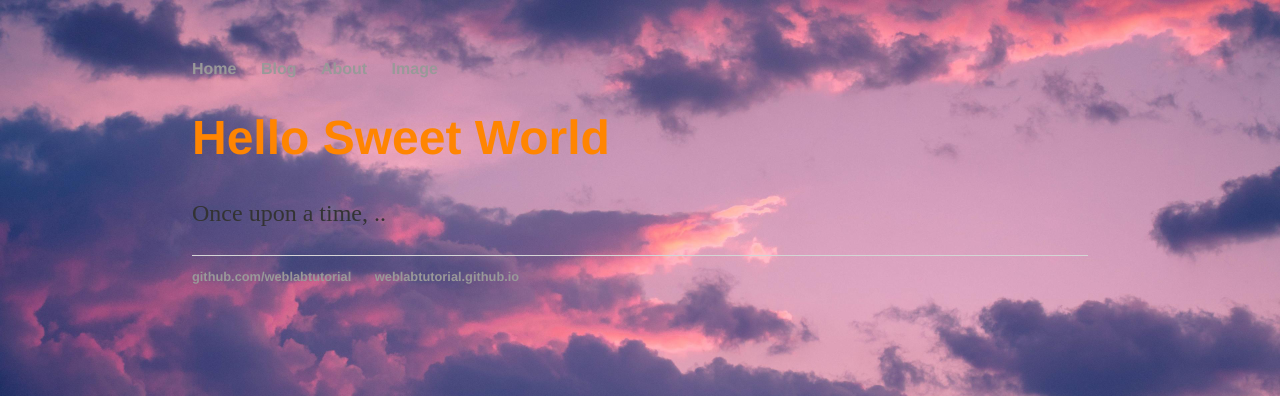
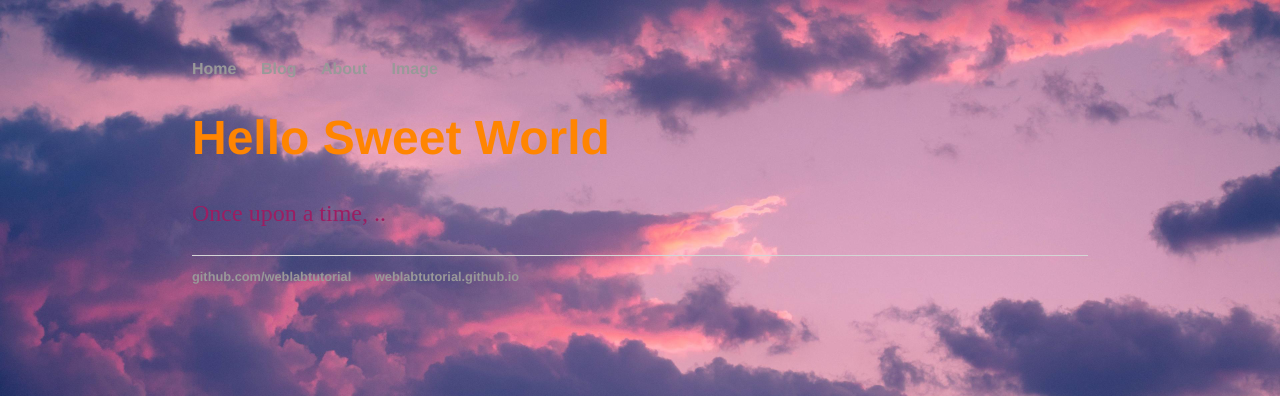
Before and after one commit to Kanaga2004/Kanaga2004.github.io, a Jekyll site: the page built from index.html, in a window 1280 px wide. Shown: the top 396 px of the page. Built offline with Jekyll 4.4.1, drawn with Linux system fonts in a browser that asks for light colours.

Commit message:
Update main.css

```diff
--- a/css/main.css
+++ b/css/main.css
@@ -13,7 +13,7 @@
 p {
  font-size: 1.5em;
  line-height: 1.4em;
- color: #333;
+ color: #9C1D62;
  padding-right: 50px;
 }
 footer {
@@ -25,7 +25,7 @@
  padding: 0px;
  list-style: none;
  font-weight: bold;
- color: #800080;
+ color: #FF8501;
 }
 nav ul li, footer ul li {
  display: inline;
```
